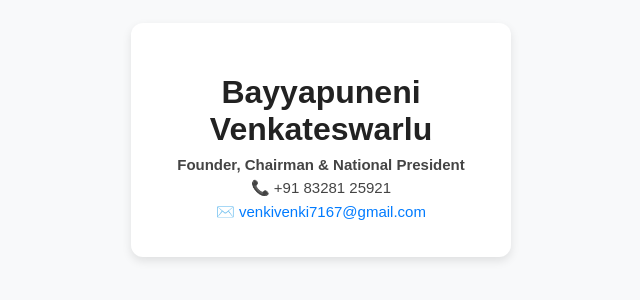
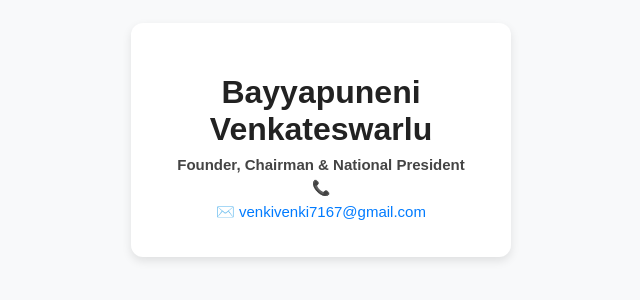
Before and after one commit to ssvamships-collab/venkateswarlu.github.io, a plain HTML site: page index.html in a window 1280 px wide. Shown: the part 260-560 px from the top of the page, without its empty margins (319-959 px from the left). Drawn offline with Linux system fonts and the light colour scheme.

Commit message:
Update index.html

```diff
--- a/index.html
+++ b/index.html
@@ -44,7 +44,7 @@
   <div class="card">
     <h1>Bayyapuneni Venkateswarlu</h1>
     <p><b>Founder, Chairman & National President</b></p>
-    <p>📞 +91 83281 25921</p>
+    <p>📞 <a href+" +91 83281 25921 99639 57831<a></p>
     <p>✉️ <a href="mailto:venkivenki7167@gmail.com">venkivenki7167@gmail.com</a></p>
   </div>
 </body>
```
